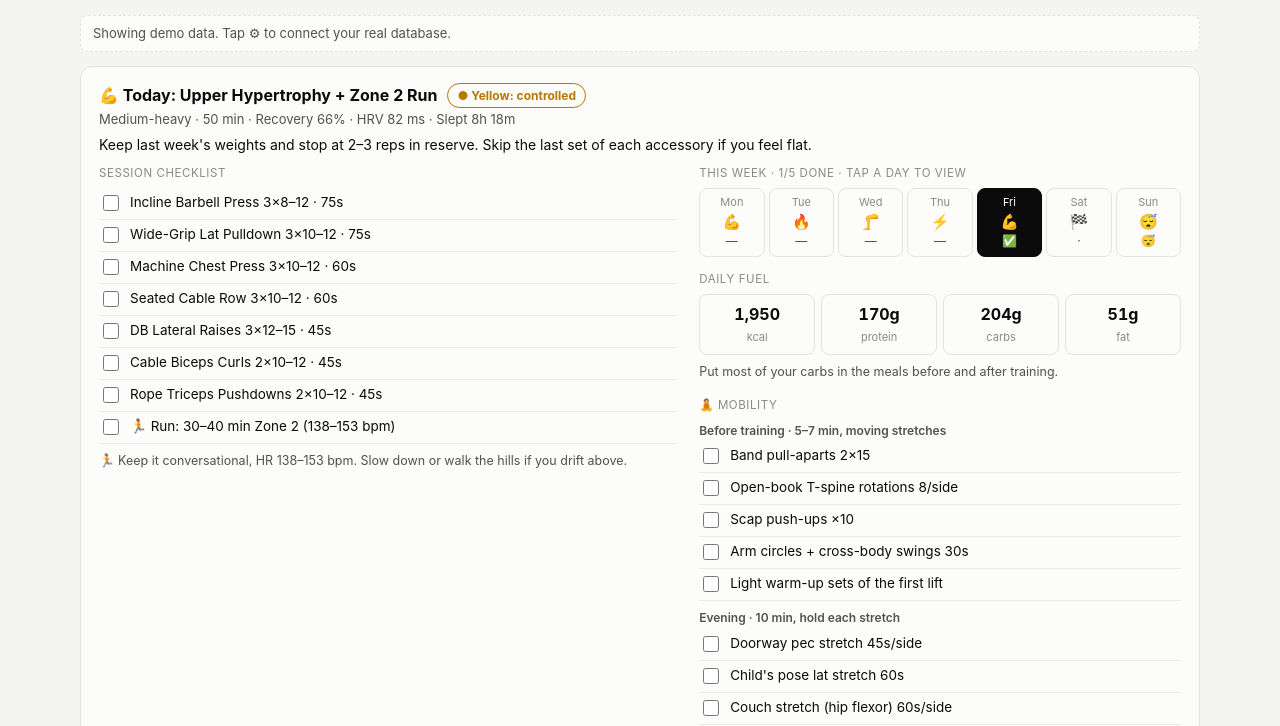
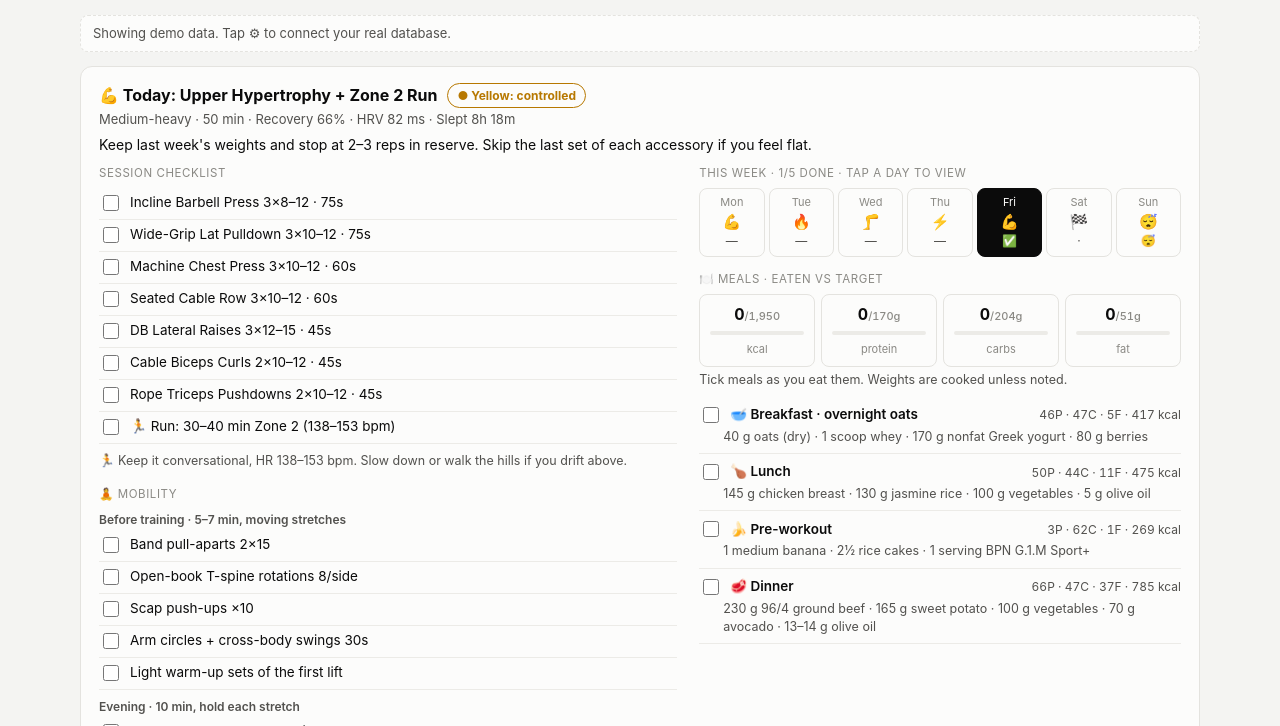
Before and after one commit to brianmassis0-sudo/health-hub, a plain HTML site: page index.html in a window 1280 px wide. Both pictures are taken after a click on the button "Try demo data". Shown: the part 74-800 px from the top of the page. Drawn offline with nearby package versions, Linux system fonts and the light colour scheme.

Commit message:
Add daily meal plan with cooked weights and eaten-vs-target macros
Co-Authored-By: Claude Opus 5.5 <noreply@anthropic.com>
Claude-Session: https://claude.ai/code/session_016B8eZquwh66DJ8Kxodgc3D

```diff
--- a/index.html
+++ b/index.html
@@ -86,8 +86,18 @@
   .wk.sel .wk-d, .wk.sel .wk-m { color: var(--surface-1); }
   .wk-d { font-size: 11px; color: var(--text-muted); } .wk-i { font-size: 15px; } .wk-m { font-size: 12px; color: var(--text-secondary); min-height: 16px; }
   .macros { display: grid; grid-template-columns: repeat(4, 1fr); gap: 6px; }
-  .macros div { border: 1px solid var(--border); border-radius: 8px; padding: 8px 4px; text-align: center; }
+  .macros > div { border: 1px solid var(--border); border-radius: 8px; padding: 8px 4px; text-align: center; }
   .macros b { display: block; font-size: 16px; font-variant-numeric: tabular-nums; } .macros span { font-size: 11px; color: var(--text-muted); }
+  .macros b small { font-size: 11px; font-weight: 500; color: var(--text-muted); }
+  .mbar { height: 4px; border-radius: 2px; background: var(--grid); margin: 5px 6px 3px; overflow: hidden; }
+  .mbar span { display: block; height: 100%; background: var(--series-1); border-radius: 2px; }
+  .meal { border-bottom: 1px solid var(--grid); padding: 7px 0; }
+  .meal-h { display: flex; gap: 8px; align-items: center; flex-wrap: wrap; cursor: pointer; }
+  .meal-h input { accent-color: var(--series-1); width: 16px; height: 16px; flex: none; }
+  .meal-n { font-size: 13.5px; font-weight: 600; flex: 1; } .meal-n em { font-weight: 400; color: var(--text-muted); font-size: 12px; }
+  .meal-m { font-size: 12px; color: var(--text-secondary); font-variant-numeric: tabular-nums; }
+  .meal-i { font-size: 12.5px; color: var(--text-secondary); margin: 2px 0 0 24px; }
+  .meal.done .meal-n, .meal.done .meal-i { color: var(--text-muted); text-decoration: line-through; }
   .mob-sub { font-size: 12px; font-weight: 600; color: var(--text-secondary); margin: 8px 0 2px; }
   .hidden { display: none !important; }
 </style>
@@ -250,6 +260,32 @@ const PLAN = {
   0: { title: 'Rest', icon: '😴', type: 'rest', time: 'Recovery',
        items: ['Optional walk / mobility', 'Prep for next week'] },
 };
+const MEALS = [
+  { name: 'Breakfast · overnight oats', icon: '🥣', p: 46, c: 47, f: 5,
+    items: ['40 g oats (dry)', '1 scoop whey', '170 g nonfat Greek yogurt', '80 g berries'] },
+  { name: 'Lunch', icon: '🍗', p: 50, c: 44, f: 11,
+    items: ['145 g chicken breast', '130 g jasmine rice', '100 g vegetables', '5 g olive oil'] },
+  { name: 'Pre-workout', icon: '🍌', p: 3, c: 62, f: 1, pre: true,
+    items: ['1 medium banana', '2½ rice cakes', '1 serving BPN G.1.M Sport+'] },
+  { name: 'Dinner', icon: '🥩', p: 66, c: 47, f: 37,
+    items: ['230 g 96/4 ground beef', '165 g sweet potato', '100 g vegetables', '70 g avocado', '13–14 g olive oil'] },
+];
+const kcalOf = m => Math.round(m.p * 4 + m.c * 4 + m.f * 9);
+
+function mealsHTML(checked, isRest) {
+  const eaten = MEALS.reduce((a, m, i) => checked['meal' + i] ? { p: a.p + m.p, c: a.c + m.c, f: a.f + m.f } : a, { p: 0, c: 0, f: 0 });
+  const eatenK = Math.round(eaten.p * 4 + eaten.c * 4 + eaten.f * 9);
+  const bar = (v, t) => `<div class="mbar"><span style="width:${Math.min(100, v / t * 100)}%"></span></div>`;
+  const tiles = [['kcal', eatenK, MACROS.kcal, ''], ['protein', eaten.p, MACROS.protein, 'g'], ['carbs', eaten.c, MACROS.carbs, 'g'], ['fat', eaten.f, MACROS.fat, 'g']]
+    .map(([l, v, t, u]) => `<div><b>${v.toLocaleString()}<small>/${t.toLocaleString()}${u}</small></b>${bar(v, t)}<span>${l}</span></div>`).join('');
+  const meals = MEALS.map((m, i) => `<div class="meal${checked['meal' + i] ? ' done' : ''}">
+      <label class="meal-h"><input type="checkbox" data-i="meal${i}" ${checked['meal' + i] ? 'checked' : ''}>
+        <span class="meal-n">${m.icon} ${m.name}${m.pre && isRest ? ' <em>(optional on rest day)</em>' : ''}</span>
+        <span class="meal-m">${m.p}P · ${m.c}C · ${m.f}F · ${kcalOf(m)} kcal</span></label>
+      <div class="meal-i">${m.items.join(' · ')}</div></div>`).join('');
+  return `<div class="macros">${tiles}</div><div class="hint" style="margin:4px 0 8px">Tick meals as you eat them. Weights are cooked unless noted.</div>${meals}`;
+}
+
 const MOB = {
   upperPre: ['Band pull-aparts 2×15', 'Open-book T-spine rotations 8/side', 'Scap push-ups ×10', 'Arm circles + cross-body swings 30s', 'Light warm-up sets of the first lift'],
   lowerPre: ['90/90 hip switches 8/side', "World's greatest stretch 5/side", 'Ankle rocks 10/side', 'Glute bridges ×12', 'Paused bodyweight squats ×10'],
@@ -352,13 +388,11 @@ function renderCoach(all, workouts) {
     <div class="coach-sum">${!isTodayView ? `Planned session for ${dayName}. On the day, this card will adjust it to your recovery.` : score == null ? 'Sync a few days of data for recovery-based adjustments. Follow the plan as written for now.' : adjustFor(plan, level)}</div>
     <div class="coach-grid">
       <div><div class="coach-lbl">Session checklist</div>${list}
-        ${plan.run ? `<div class="hint">🏃 ${isTodayView ? runAdjust(level) : runAdjust('warn')}</div>` : ''}${plan.hr ? `<div class="hint">❤️ ${plan.hr}</div>` : ''}</div>
+        ${plan.run ? `<div class="hint">🏃 ${isTodayView ? runAdjust(level) : runAdjust('warn')}</div>` : ''}${plan.hr ? `<div class="hint">❤️ ${plan.hr}</div>` : ''}
+        <div class="coach-lbl" style="margin-top:16px">🧘 Mobility</div>${mobilityHTML(vd.getDay(), checked, isTodayView ? level : 'warn')}</div>
       <div>
         <div class="coach-lbl">This week · ${wk.done}/${wk.due} done · tap a day to view</div>${wk.html}
-        <div class="coach-lbl" style="margin-top:14px">Daily fuel</div>
-        <div class="macros"><div><b>${MACROS.kcal.toLocaleString()}</b><span>kcal</span></div><div><b>${MACROS.protein}g</b><span>protein</span></div><div><b>${MACROS.carbs}g</b><span>carbs</span></div><div><b>${MACROS.fat}g</b><span>fat</span></div></div>
-        ${plan.type !== 'rest' ? '<div class="hint">Put most of your carbs in the meals before and after training.</div>' : ''}
-        <div class="coach-lbl" style="margin-top:16px">🧘 Mobility</div>${mobilityHTML(vd.getDay(), checked, isTodayView ? level : 'warn')}
+        <div class="coach-lbl" style="margin-top:14px">🍽️ Meals · eaten vs target</div>${mealsHTML(checked, plan.type === 'rest')}
       </div>
     </div>
     ${tips.length && isTodayView ? `<ul style="margin-top:14px">${tips.slice(0, 4).map(([i, t]) => `<li><span>${i}</span><span>${t}</span></li>`).join('')}</ul>` : ''}
@@ -371,6 +405,7 @@ function renderCoach(all, workouts) {
   const back = $('back-today'); if (back) back.onclick = () => { VIEW = null; renderCoach(all, workouts); };
   $('coach').querySelectorAll('input[type=checkbox]').forEach(cb => cb.onchange = () => {
     checked[cb.dataset.i] = cb.checked; try { localStorage.setItem(key, JSON.stringify(checked)); } catch (e) {}
+    if (cb.dataset.i.startsWith('meal')) renderCoach(all, workouts);
   });
 }
 
```
